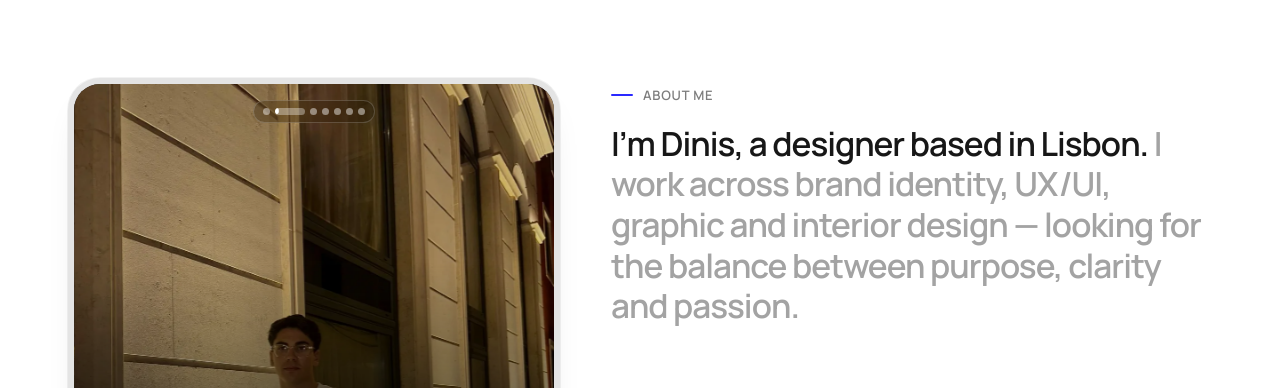
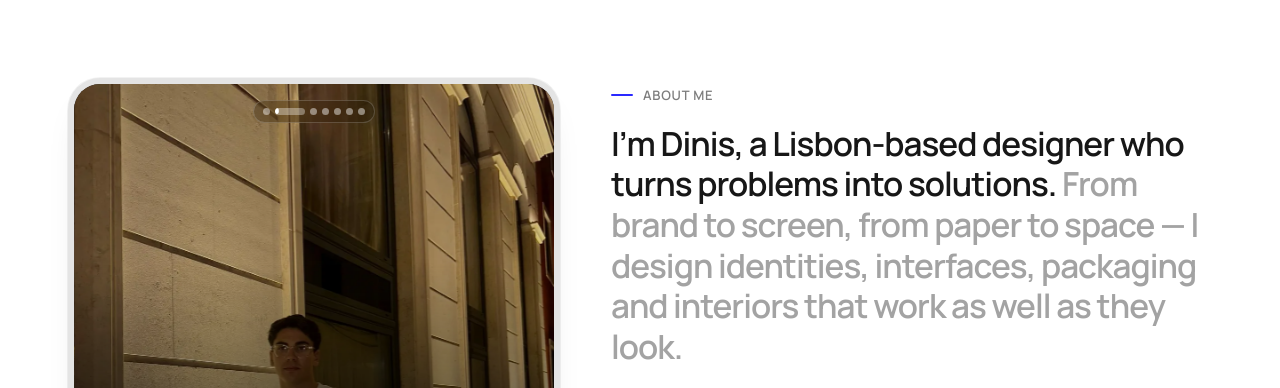
Before and after one commit to Skies333/dinis-cardoso, a plain HTML site: page en/index.html in a window 1280 px wide. Shown: the part 2840-3228 px from the top of the page. Drawn offline with Linux system fonts and the light colour scheme; animation ran at ten frames a second.

Commit message:
Sobre mim: nova frase de apresentação
Co-Authored-By: Claude Opus 5.5 <noreply@anthropic.com>
Claude-Session: https://claude.ai/code/session_017ewHNcAXVDPRRYUgJkUYqb

```diff
--- a/en/index.html
+++ b/en/index.html
@@ -154,7 +154,7 @@
     <div>
       <span class="kicker rv">About me</span>
       <h2 id="about-title" class="sr">About me</h2>
-      <p class="about-intro rv">I’m Dinis, a designer based in Lisbon. <span class="muted">I work across brand identity, UX/UI, graphic and interior design — looking for the balance between purpose, clarity and passion.</span></p>
+      <p class="about-intro rv">I’m Dinis, a Lisbon-based designer who turns problems into solutions. <span class="muted">From brand to screen, from paper to space — I design identities, interfaces, packaging and interiors that work as well as they look.</span></p>
 
       <div class="block">
         <h3 class="rv">Tools that make a difference</h3>
```
Also changed, not shown: index.html (+1 -1 lines).
